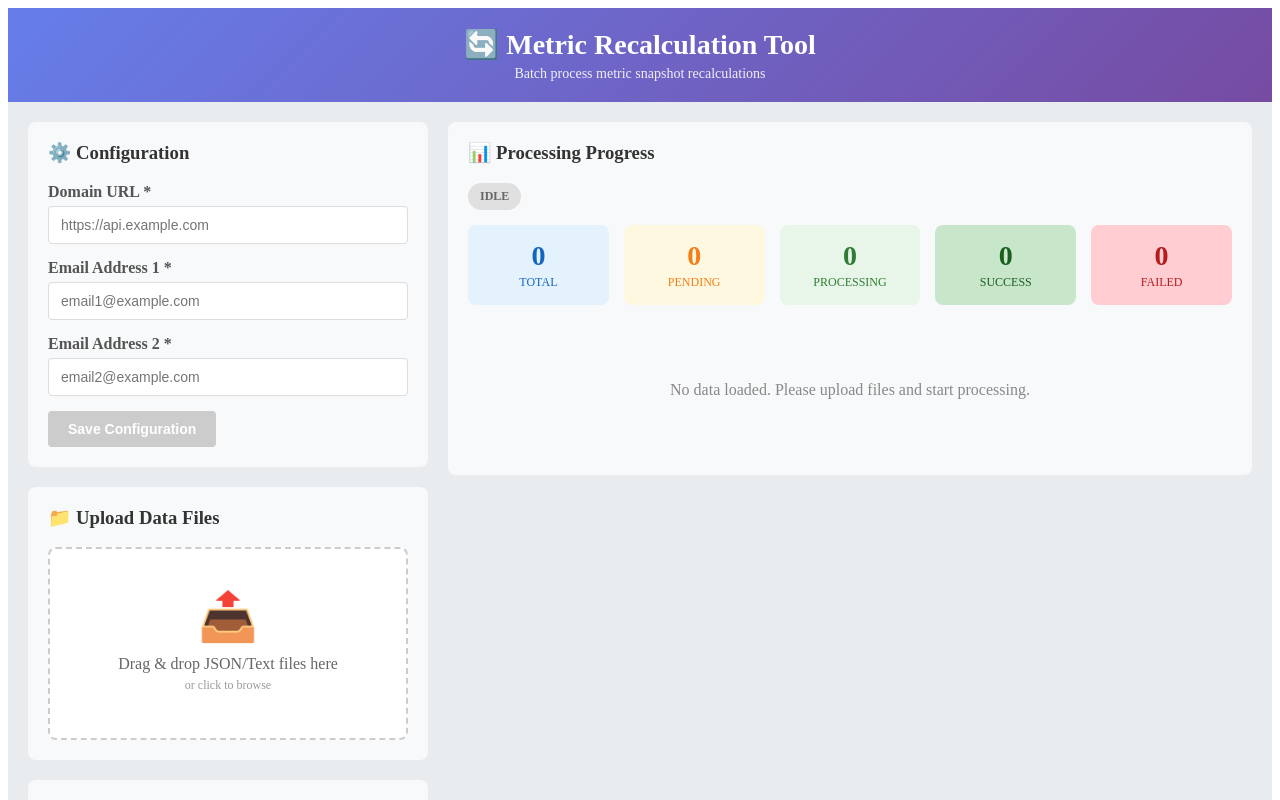
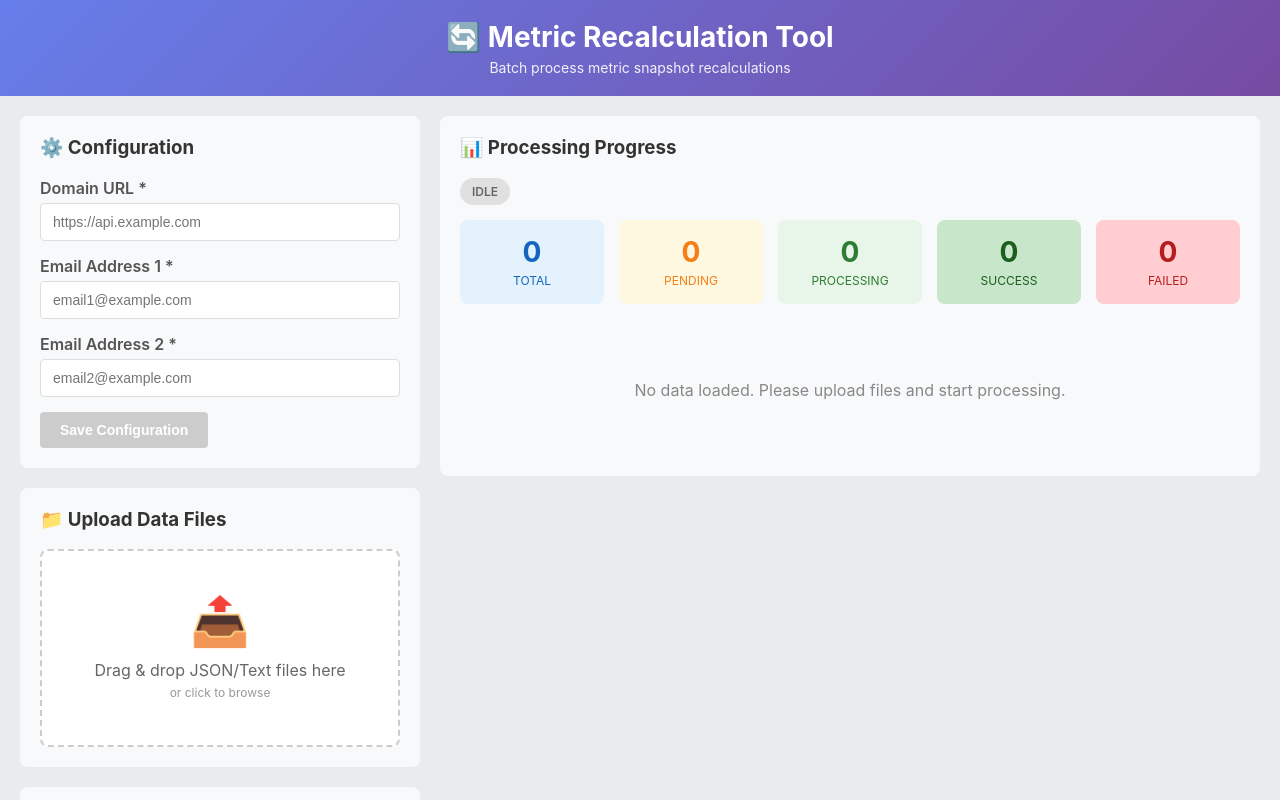
Before and after one commit to aMubarak003/Recalculate, an Angular app: page / in a window 1280 px wide. Shown: the top 800 px of the page. Built offline with nearby package versions, Linux system fonts and the light colour scheme.

Commit message:
fix: update document title and add global styles to styles.scss

```diff
--- a/src/index.html
+++ b/src/index.html
@@ -2,7 +2,7 @@
 <html lang="en">
 <head>
   <meta charset="utf-8">
-  <title>RecalculateApp</title>
+  <title>Metric Recalculation Tool</title>
   <base href="/">
   <meta name="viewport" content="width=device-width, initial-scale=1">
   <link rel="icon" type="image/x-icon" href="favicon.ico">
--- a/src/styles.scss
+++ b/src/styles.scss
@@ -1 +1,33 @@
-/* You can add global styles to this file, and also import other style files */
+* {
+  box-sizing: border-box;
+}
+
+body {
+  margin: 0;
+  font-family: -apple-system, BlinkMacSystemFont, 'Segoe UI', Roboto, Oxygen, Ubuntu, sans-serif;
+  -webkit-font-smoothing: antialiased;
+  -moz-osx-font-smoothing: grayscale;
+}
+
+html, body {
+  height: 100%;
+}
+
+::-webkit-scrollbar {
+  width: 8px;
+  height: 8px;
+}
+
+::-webkit-scrollbar-track {
+  background: #f1f1f1;
+  border-radius: 4px;
+}
+
+::-webkit-scrollbar-thumb {
+  background: #c1c1c1;
+  border-radius: 4px;
+
+  &:hover {
+    background: #a1a1a1;
+  }
+}
```
